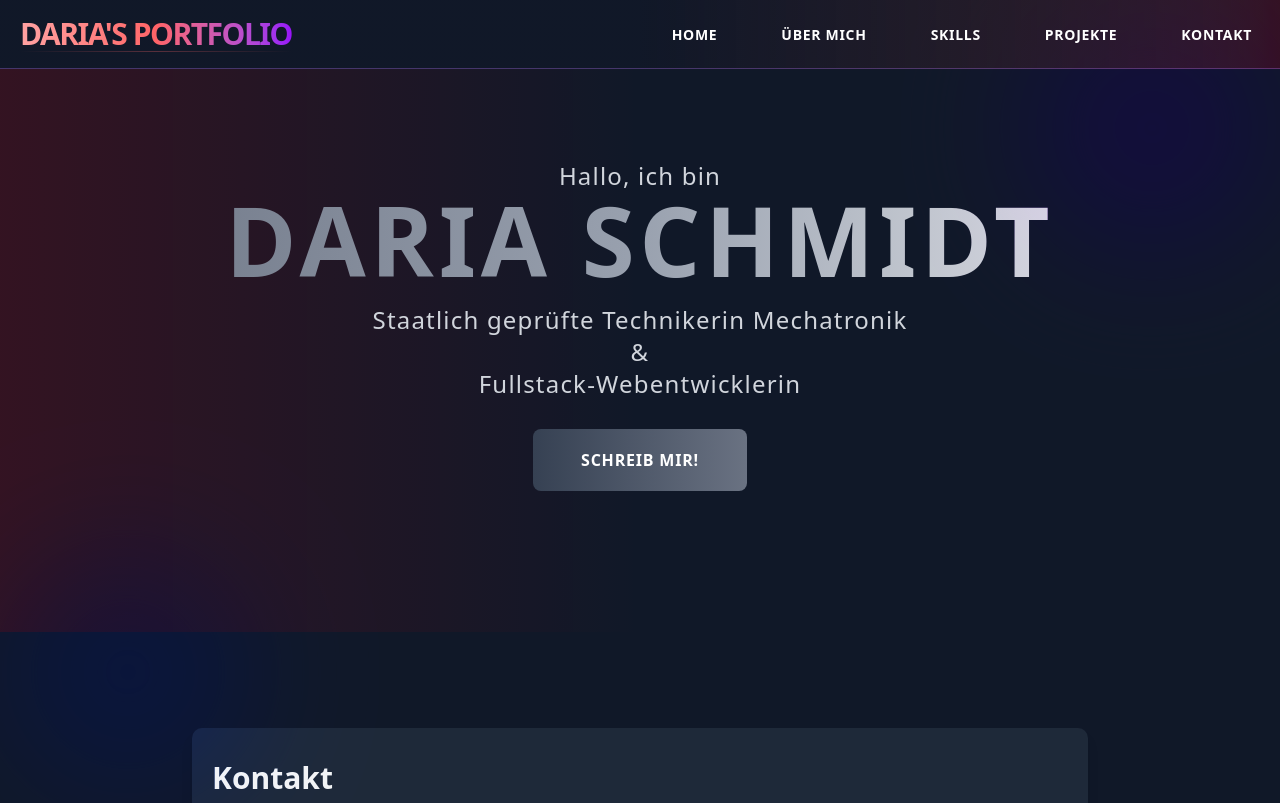
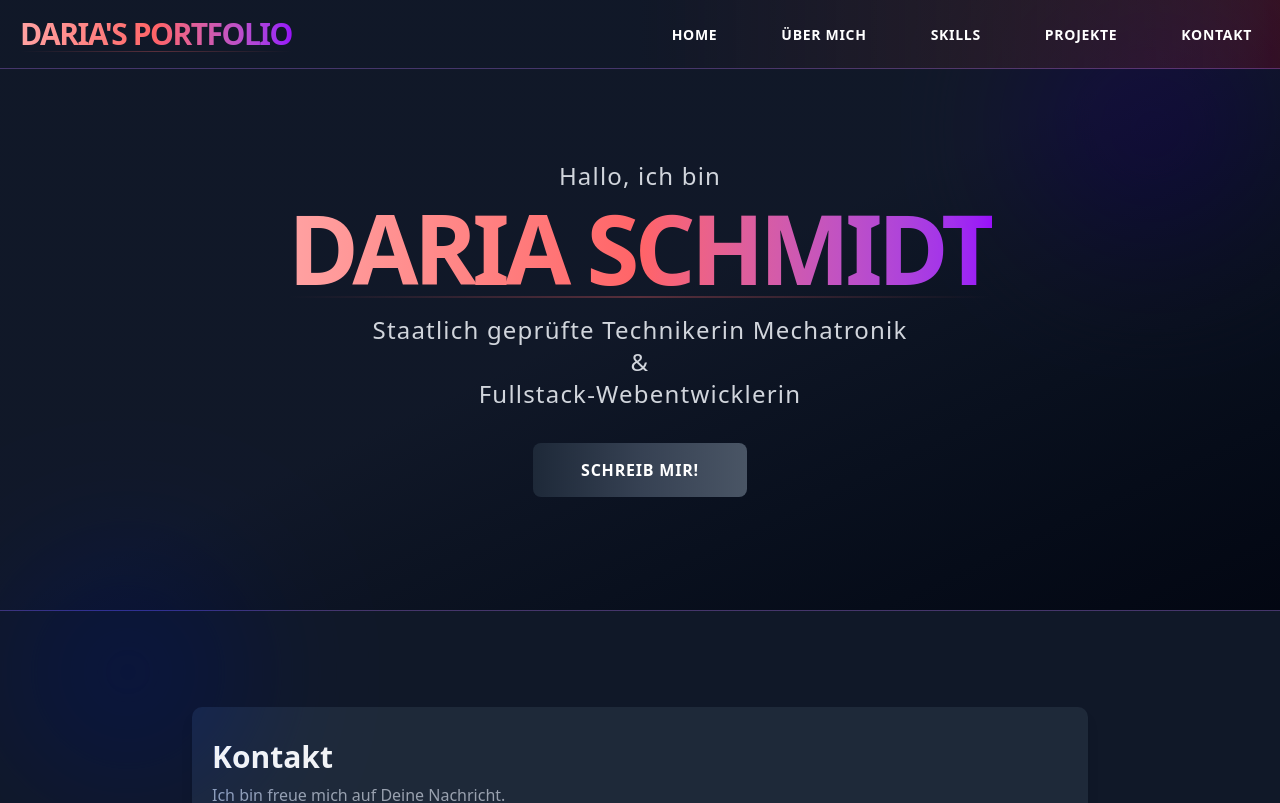
Before and after one commit to BlackReacon/portfolio, a Next.js app: page / in a window 1280 px wide. Shown: the top 803 px of the page. Built offline with nearby package versions, Linux system fonts and the light colour scheme.

Commit message:
Updatet Hero

```diff
--- a/src/components/sections/hero/page.tsx
+++ b/src/components/sections/hero/page.tsx
@@ -4,25 +4,37 @@ export default function HeroPage() {
   return (
     <section
       id="home"
-      className="py-40 text-center bg-gradient-to-r from-red-700/20 via-transparent to-transparent"
+      className="pt-40 pb-32 text-center bg-gradient-to-br from-gray-900 via-gray-900 to-gray-950 border-b border-b-purple-400/30"
     >
-      <div className="container mx-auto px-5 z-10">
-        <p className="text-xl md:text-2xl text-gray-300 font-light tracking-wider">
+      <div className="container mx-auto px-5">
+        <p className="cursor-default text-xl md:text-2xl text-gray-300 font-light tracking-wider mb-2">
           Hallo, ich bin
         </p>
-        <h2 className="text-6xl md:text-8xl font-black tracking-wider uppercase mb-4 bg-gradient-to-r from-gray-500 via-gray-400 to-gray-100 bg-clip-text text-transparent">
-          Daria Schmidt
-        </h2>
-        <p className="text-xl md:text-2xl text-gray-300 mb-12 font-light tracking-wider">
+
+        <div className="inline-block mb-4">
+          <h2 className="cursor-default text-6xl md:text-8xl font-extrabold tracking-tighter uppercase bg-gradient-to-r from-red-300 via-red-400 to-purple-600 bg-clip-text text-transparent transition-all duration-300 group-hover:brightness-110">
+            Daria Schmidt
+          </h2>
+          <div className="bottom-0 left-0 w-full ">
+            <div className="bottom-0 left-0 w-full h-0.5 bg-gradient-to-r from-transparent via-red-400/30 to-transparent" />
+          </div>
+        </div>
+
+        <p className="cursor-default text-xl md:text-2xl text-gray-300 mb-12 font-light tracking-wider">
           Staatlich geprüfte Technikerin Mechatronik
           <br />&<br />
           Fullstack-Webentwicklerin
         </p>
+
         <Link
           href="/#contact"
-          className="px-12 py-5 tracking-wider bg-gradient-to-r from-gray-700 to-gray-500 text-white font-bold uppercase rounded-md"
+          className="relative px-12 py-4 tracking-wider bg-gradient-to-r from-gray-800 via-gray-700 to-gray-600 text-white font-bold uppercase rounded-md group overflow-hidden"
         >
-          Schreib mir!
+          <span className="relative z-10 transition-colors duration-300 group-hover:text-purple-300">
+            Schreib mir!
+          </span>
+          <span className="absolute inset-0 bg-gradient-to-r from-purple-600/30 via-transparent to-transparent opacity-0 group-hover:opacity-100 group-hover:rounded-md transition-all duration-500"></span>
+          <span className="absolute left-0 bottom-0 w-0 h-0.5 bg-purple-400 transition-all duration-500 group-hover:w-full"></span>
         </Link>
       </div>
     </section>
```
